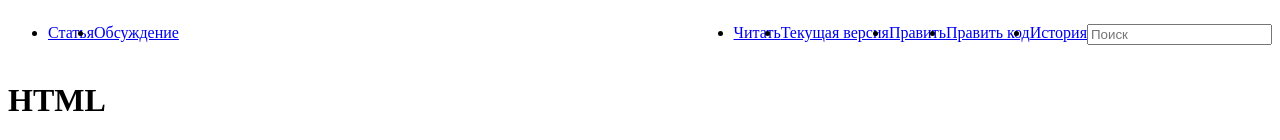
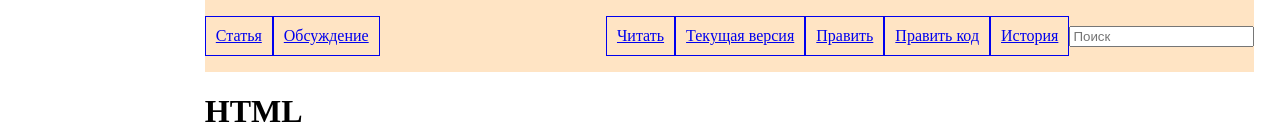
Before and after one commit to sergxlove/first_web_sites, a plain HTML site: page index.html in a window 1280 px wide. Shown: the top 140 px of the page. Drawn offline with Linux system fonts and the light colour scheme.

Commit message:
add left panel

```diff
--- a/index.html
+++ b/index.html
@@ -9,6 +9,10 @@
 </head>
 
 <body>
+    <div class="page">
+        <div class="header">
+        </div>
+        <div class="section">
             <div class = "nav_conteiner">
                 <nav>
                     <ul>
@@ -98,6 +102,8 @@
                     на странице. С течением времени основная идея платформонезависимости языка HTML была принесена в жертву
                     современным потребностям в мультимедийном и графическом оформлении.</p>
             </div>
+        </div>
+    </div>
 </body>
 
 </html>
--- a/static/styles/style.css
+++ b/static/styles/style.css
@@ -1,4 +1,8 @@
 /* Контент */
+body {
+    margin: 0;
+    padding: 0;
+}
 span {
     font-style: italic;
 }
@@ -38,7 +42,32 @@ span {
 .nav_conteiner {
     display: flex;
     justify-content: space-between;
+    background-color: bisque;
 }
 .nav_conteiner>nav>ul {
     display: flex;
+    list-style: none;
+    align-items: center;
+    padding: 0px;
 }
+.nav_conteiner>nav>ul>li>a {
+    display: block;
+    padding: 10px;
+    border-style: solid;
+    border-width: 0.5px;
+}
+@media(max-width: 1000px) {
+    .nav_conteiner {
+        flex-direction: column;
+    }
+}
+.page {
+    display: flex;
+    justify-content: center;
+}
+.header {
+    width: 14%;
+}
+.section {
+    width: 82%;
+}
```
Lines whose indentation alone changed are shown as unchanged.
